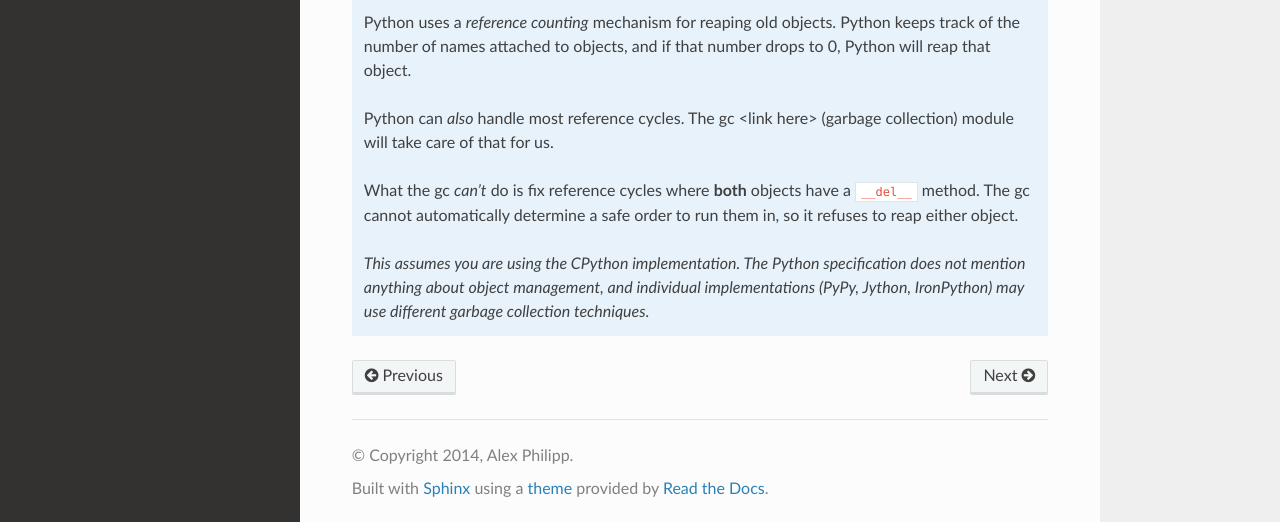
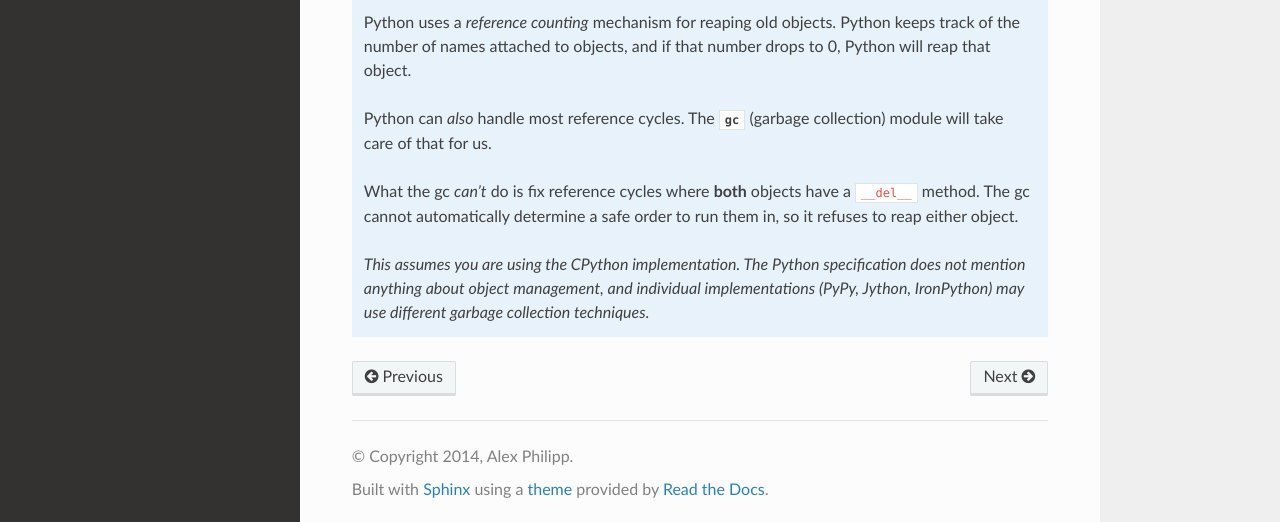
Before and after one commit to py-eww/eww, a Sphinx documentation site: the page built from docs/source/debugging_leak.rst, in a window 1280 px wide and 1394 px high. Shown: the part 869-1391 px from the top of the window. Built offline with Sphinx 7.4.7 and the Read the Docs theme 2.0.0, drawn with Linux system fonts in a browser that asks for light colours; pages that are not in the unit, such as notebooks, are missing from menus; some of the changed lines change nothing that is shown.

Commit message:
extended docs

```diff
--- a/docs/source/debugging_leak.rst
+++ b/docs/source/debugging_leak.rst
@@ -41,7 +41,7 @@ If only all reference cycles were this simple.
 
     Python uses a *reference counting* mechanism for reaping old objects.  Python keeps track of the number of names attached to objects, and if that number drops to 0, Python will reap that object.
 
-    Python can *also* handle most reference cycles.  The gc <link here> (garbage collection) module will take care of that for us.
+    Python can *also* handle most reference cycles.  The :py:mod:`gc` (garbage collection) module will take care of that for us.
 
     What the gc *can't* do is fix reference cycles where **both** objects have a ``__del__`` method.  The gc cannot automatically determine a safe order to run them in, so it refuses to reap either object.
 
```
